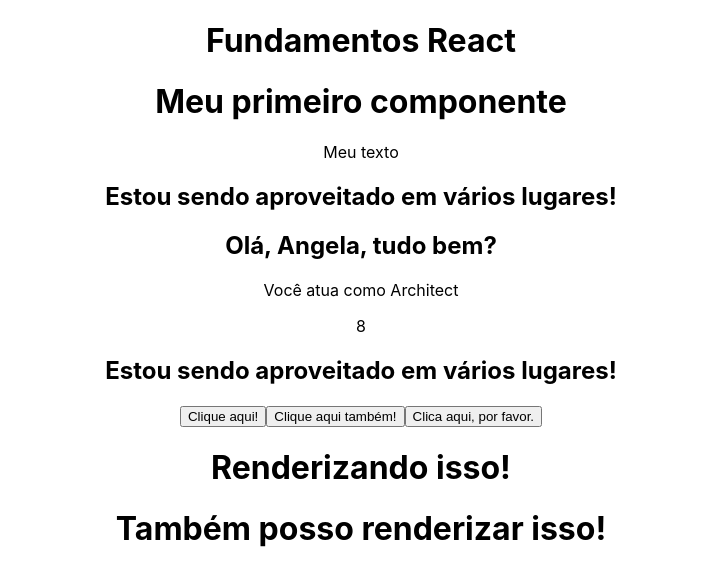
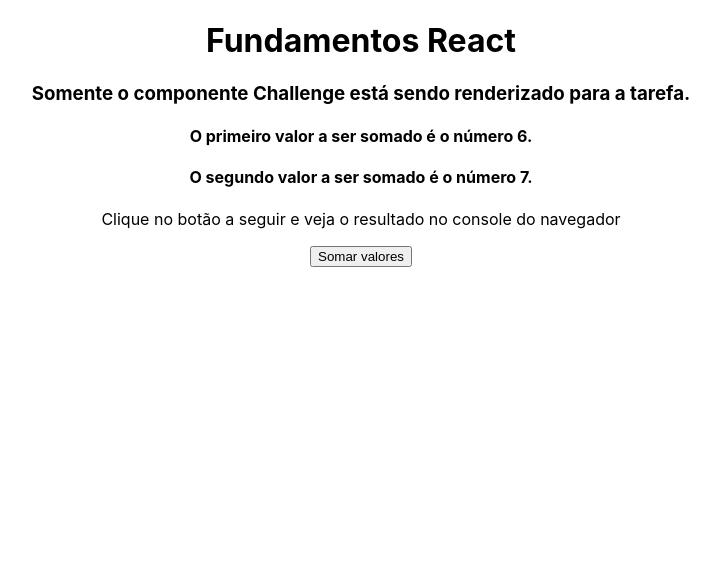
Before and after one commit to sucodelarangela/miniblog, a React (Create React App) app in the folder 2_FUNDAMENTOS/fundamentos/: page / in a window 1280 px wide. Shown: the top 586 px of the page, without its empty margins (279-999 px from the left). Built offline with nearby package versions, Linux system fonts and the light colour scheme.

Commit message:
feat: challenge component

```diff
--- a/2_FUNDAMENTOS/fundamentos/src/App.js
+++ b/2_FUNDAMENTOS/fundamentos/src/App.js
@@ -3,6 +3,7 @@ import FirstComponent from './Components/FirstComponent';
 import TemplateExpressions from './Components/TemplateExpressions';
 import MyComponent from './Components/MyComponent';
 import Events from './Components/Events';
+import Challenge from './Components/Challenge';
 
 // styles
 import './App.css';
@@ -11,12 +12,12 @@ function App() {
   return (
     <div className="App">
       <h1>Fundamentos React</h1>
-
-      {/* First component loaded into App.js */}
-      <FirstComponent />
+      <h3>Somente o componente Challenge está sendo renderizado para a tarefa.</h3>
+      {/* <FirstComponent />
       <TemplateExpressions />
       <MyComponent />
-      <Events />
+      <Events /> */}
+      <Challenge />
     </div>
   );
 };
--- /dev/null
+++ b/2_FUNDAMENTOS/fundamentos/src/Components/Challenge.js
@@ -0,0 +1,19 @@
+const Challenge = () => {
+  const firstValue = 6;
+  const secondValue = 7;
+
+  const handleSum = () => {
+    console.log(firstValue + secondValue);
+  };
+
+  return (
+    <div>
+      <h4>O primeiro valor a ser somado é o número {firstValue}.</h4>
+      <h4>O segundo valor a ser somado é o número {secondValue}.</h4>
+      <p>Clique no botão a seguir e veja o resultado no console do navegador</p>
+      <button onClick={() => handleSum()}>Somar valores</button>
+    </div>
+  );
+};
+
+export default Challenge;
```
Also changed, not shown: 1 other file (tests, documents, lock files or other folders).
